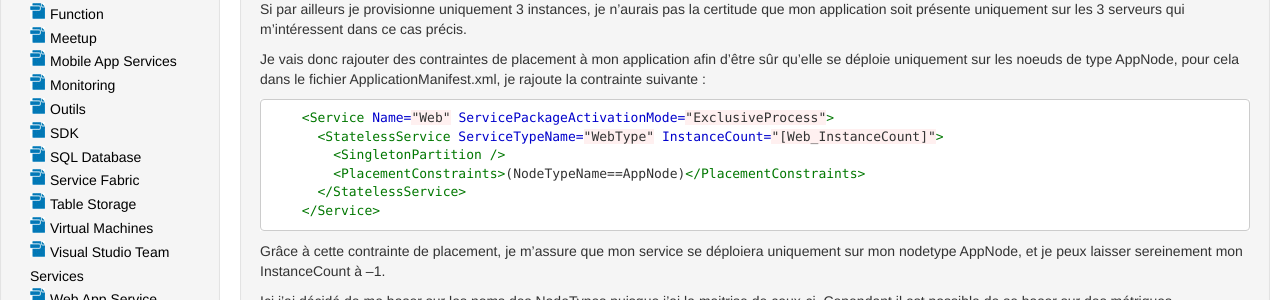
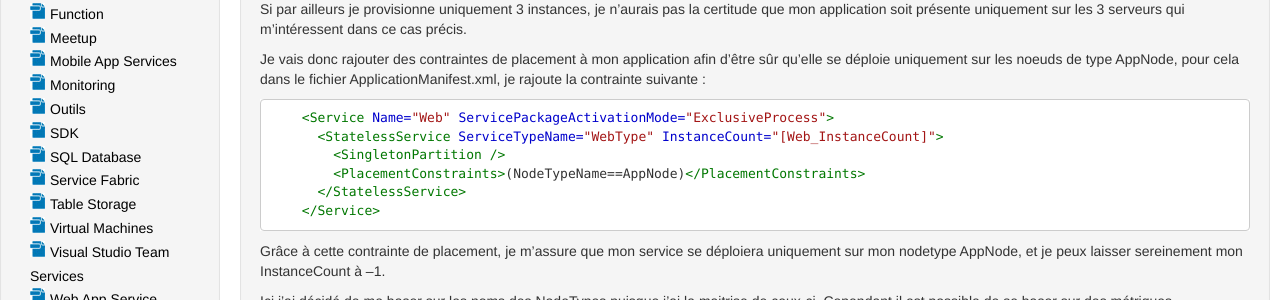
Before and after one commit to wilfriedwoivre/wilfriedwoivre.github.io, a Jekyll site: the page built from index.html, in a window 1280 px wide and 1400 px high, scrolled down 695 px. Shown: the part 150-450 px from the top of the window. Built offline with Jekyll 4.4.1, drawn with Linux system fonts in a browser that asks for light colours; the list of posts is cut into pages by our own code.

Commit message:
update css

```diff
--- a/css/syntax.css
+++ b/css/syntax.css
@@ -26,7 +26,7 @@
 .highlight .kr { color: #008800; font-weight: bold } /* Keyword.Reserved */
 .highlight .kt { color: #333399; font-weight: bold } /* Keyword.Type */
 .highlight .m { color: #6600EE; font-weight: bold } /* Literal.Number */
-.highlight .s { background-color: #fff0f0 } /* Literal.String */
+.highlight .s { color: #a31515 } /* Literal.String */
 .highlight .na { color: #0000CC } /* Name.Attribute */
 .highlight .nb { color: #007020 } /* Name.Builtin */
 .highlight .nc { color: #BB0066; font-weight: bold } /* Name.Class */
```
